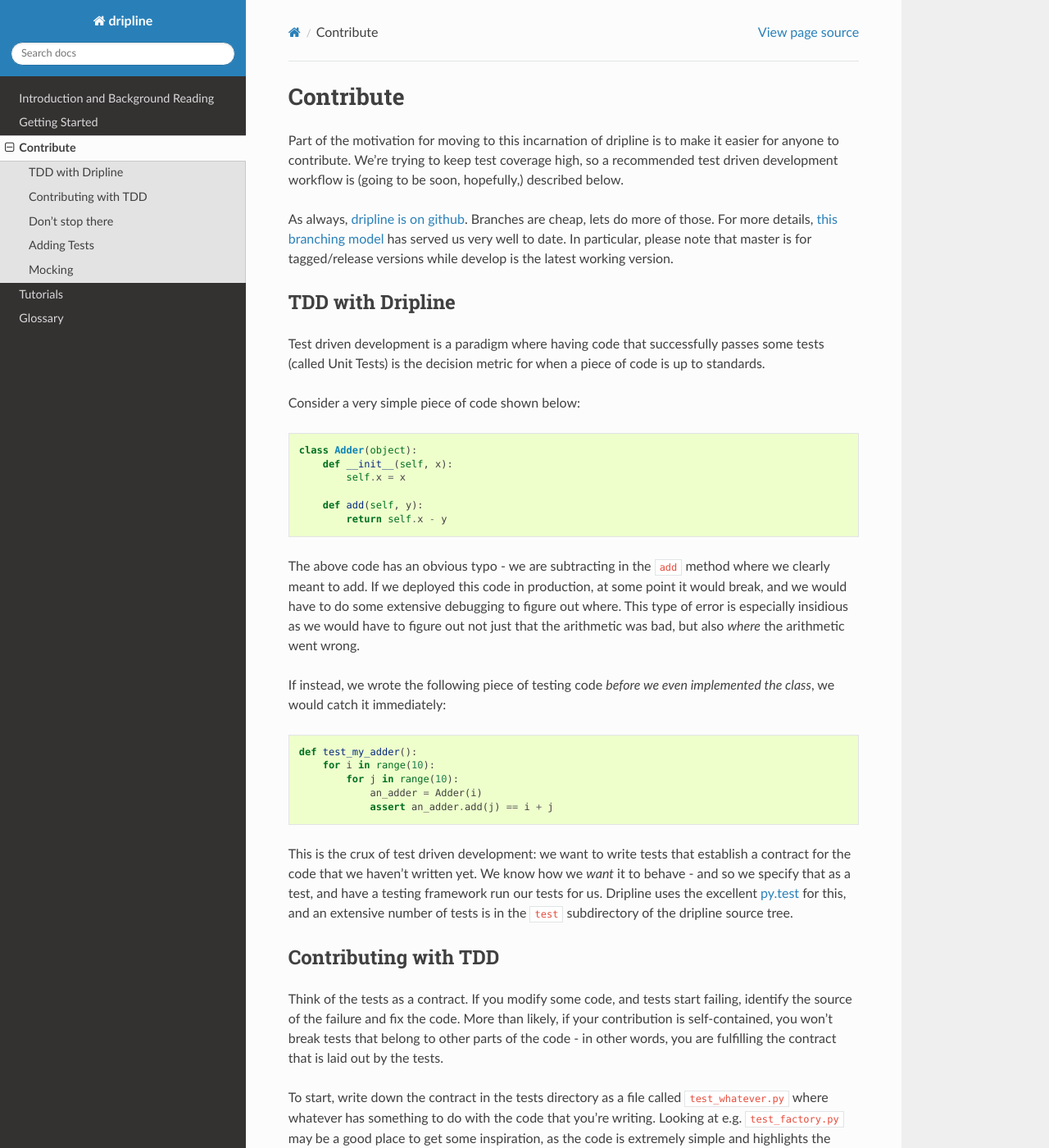
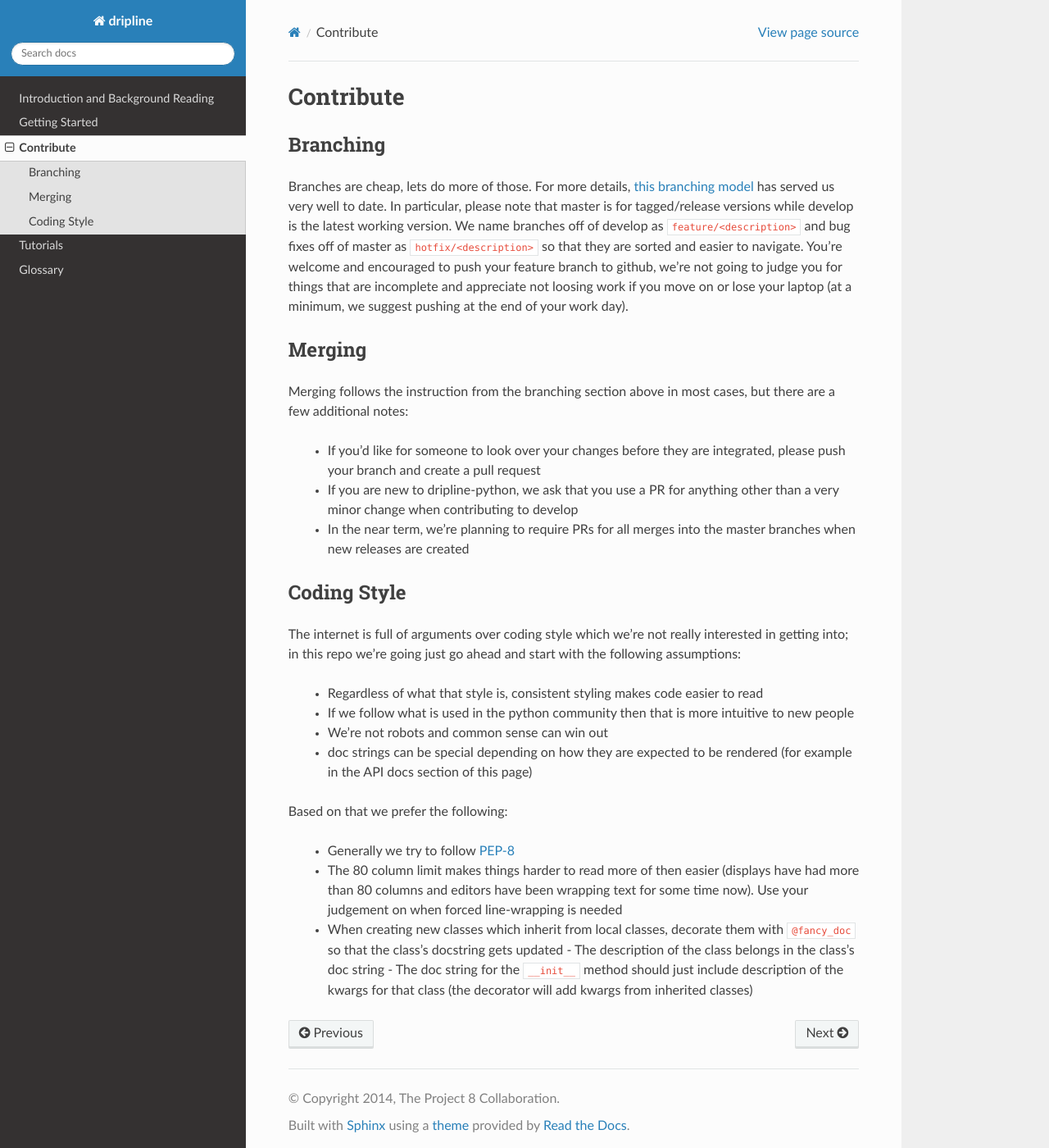
Before and after one commit to driplineorg/dripline-python, a Sphinx documentation site: the page built from doc/contribute.rst, in a window 1280 px wide and 1400 px high. Shown: the whole window at 82% size. Built offline with Sphinx 7.4.7 and the Read the Docs theme 2.0.0, drawn with Linux system fonts in a browser that asks for light colours; pages that are not in the unit, such as notebooks, are missing from menus; the version number could not be read and is left out; some of the changed text lies outside the part shown.

Commit message:
some contributing notes

```diff
--- a/doc/contribute.rst
+++ b/doc/contribute.rst
@@ -1,100 +1,39 @@
 Contribute
 ##########
 
-Part of the motivation for moving to this incarnation of dripline is to make it easier for anyone to contribute.
-We're trying to keep test coverage high, so a recommended test driven development workflow is (going to be soon, hopefully,) described below.
 
-As always, `dripline is on github <github.com/project8/dripline>`_.
+Branching
+=========
+
 Branches are cheap, lets do more of those.
 For more details, `this branching model <nvie.com/posts/a-successful-git-branching-model>`_ has served us very well to date.
 In particular, please note that master is for tagged/release versions while develop is the latest working version.
+We name branches off of develop as ``feature/<description>`` and bug fixes off of master as ``hotfix/<description>`` so that they are sorted and easier to navigate.
+You're welcome and encouraged to push your feature branch to github, we're not going to judge you for things that are incomplete and appreciate not loosing work if you move on or lose your laptop (at a minimum, we suggest pushing at the end of your work day).
 
-TDD with Dripline
-=================
-Test driven development is a paradigm where having code that successfully passes some tests (called Unit Tests) is
-the decision metric for when a piece of code is up to standards.
+Merging
+=======
 
-Consider a very simple piece of code shown below:
+Merging follows the instruction from the branching section above in most cases, but there are a few additional notes:
 
-.. code-block:: python
+  - If you'd like for someone to look over your changes before they are integrated, please push your branch and create a pull request
+  - If you are new to dripline-python, we ask that you use a PR for anything other than a very minor change when contributing to develop
+  - In the near term, we're planning to require PRs for all merges into the master branches when new releases are created
 
-    class Adder(object):
-        def __init__(self, x):
-            self.x = x
+Coding Style
+============
 
-        def add(self, y):
-            return self.x - y
+The internet is full of arguments over coding style which we're not really interested in getting into; in this repo we're going just go ahead and start with the following assumptions:
 
-The above code has an obvious typo - we are subtracting in the ``add`` method where we clearly meant to add.  If we
-deployed this code in production, at some point it would break, and we would have to do some extensive debugging to
-figure out where.  This type of error is especially insidious as we would have to figure out not just that the
-arithmetic was bad, but also *where* the arithmetic went wrong.
+  - Regardless of what that style is, consistent styling makes code easier to read
+  - If we follow what is used in the python community then that is more intuitive to new people
+  - We're not robots and common sense can win out
+  - doc strings can be special depending on how they are expected to be rendered (for example in the API docs section of this page)
 
-If instead, we wrote the following piece of testing code *before we even implemented the class*, we would catch it
-immediately:
+Based on that we prefer the following:
 
-.. code-block:: python
-
-    def test_my_adder():
-        for i in range(10):
-            for j in range(10):
-                an_adder = Adder(i)
-                assert an_adder.add(j) == i + j
-
-This is the crux of test driven development: we want to write tests that establish a contract for the code that we
-haven't written yet.  We know how we *want* it to behave - and so we specify that as a test, and have a testing framework
-run our tests for us.  Dripline uses the excellent `py.test <http://pytest.org>`_ for this, and an extensive number of tests
-is in the ``test`` subdirectory of the dripline source tree.
-
-Contributing with TDD
-=====================
-Think of the tests as a contract.  If you modify some code, and tests start failing, identify the source of the failure
-and fix the code.  More than likely, if your contribution is self-contained, you won't break tests that belong to other
-parts of the code - in other words, you are fulfilling the contract that is laid out by the tests.
-
-To start, write down the contract in the tests directory as a file called ``test_whatever.py`` where whatever has something
-to do with the code that you're writing.  Looking at e.g. ``test_factory.py`` may be a good place to get some inspiration,
-as the code is extremely simple and highlights the basic idea:
-
-.. code-block:: python
-
-    import pytest
-    from agilent34461a import Agilent34461a
-    from factory import constructor_registry
-
-    def test_reg_factory():
-        c = constructor_registry['agilent34461a']
-        assert c == Agilent34461a
-
-This is extremely simple and verifies the core functionality of a piece of the dripline code.  Note that the test is
-completely disinterested in the *internal* way in which the constructor_registry is built - all it cares about is that
-the expected behavior is correct.
-
-On that note, write tests that express the ideas you have about how your code ought to work.  If there are logical statements
-or invariants that must be true for your code, write them as tests.  If you are writing a class that has some well-defined
-API, ensure that it works as you expect it to!  If you have two methods on some object called ``set_x`` and ``get_x``,
-write a test to make sure that a call to ``get_x`` after ``set_x`` returns what you expect.
-
-Don't stop there
-================
-Once your tests pass, you've successfully fulfilled the contract - which is not the same as having the code that
-you really want.  This is a great place to stop and refactor your code to be high quality, while still running tests
-after changing things to verify that you haven't broken anything.  Doing things this way means that while you are
-making your code pretty, the chances of making it wrong are dramatically reduced!
-
-Adding Tests
-============
-If you suspect that some part of the dripline codebase may be fragile or break in some edge case, feel free to add a test
-to try it!  It's much much simpler to write a single function than an entire program to test some aspect of the code.
-
-Mocking
-=======
-Dripline is inherently network oriented, but when we are running tests we want to be isolated from connections to the
-network.  To get around this and test the functionality of our code, it is necessary to *mock* certain functions and
-classes so that the behavior of our code can be tested independently of communication with the outside world.
-
-This may be a limitation in some respect, but note that you can mock a function in such a way that it will return whatever
-you might expect from a remote host, and therefore preserve the logic of your program.
-
-Mocking is a subject unto itself - see examples in ``test_node.py``, or read more extensively about the mocking capabilities
-in py.test `here <http://pytest.org/latest/monkeypatch.html>`_
+  - Generally we try to follow `PEP-8 <https://www.python.org/dev/peps/pep-0008/>`_
+  - The 80 column limit makes things harder to read more of then easier (displays have had more than 80 columns and editors have been wrapping text for some time now). Use your judgement on when forced line-wrapping is needed
+  - When creating new classes which inherit from local classes, decorate them with ``@fancy_doc`` so that the class's docstring gets updated
+    - The description of the class belongs in the class's doc string
+    - The doc string for the ``__init__`` method should just include description of the kwargs for that class (the decorator will add kwargs from inherited classes)
```
